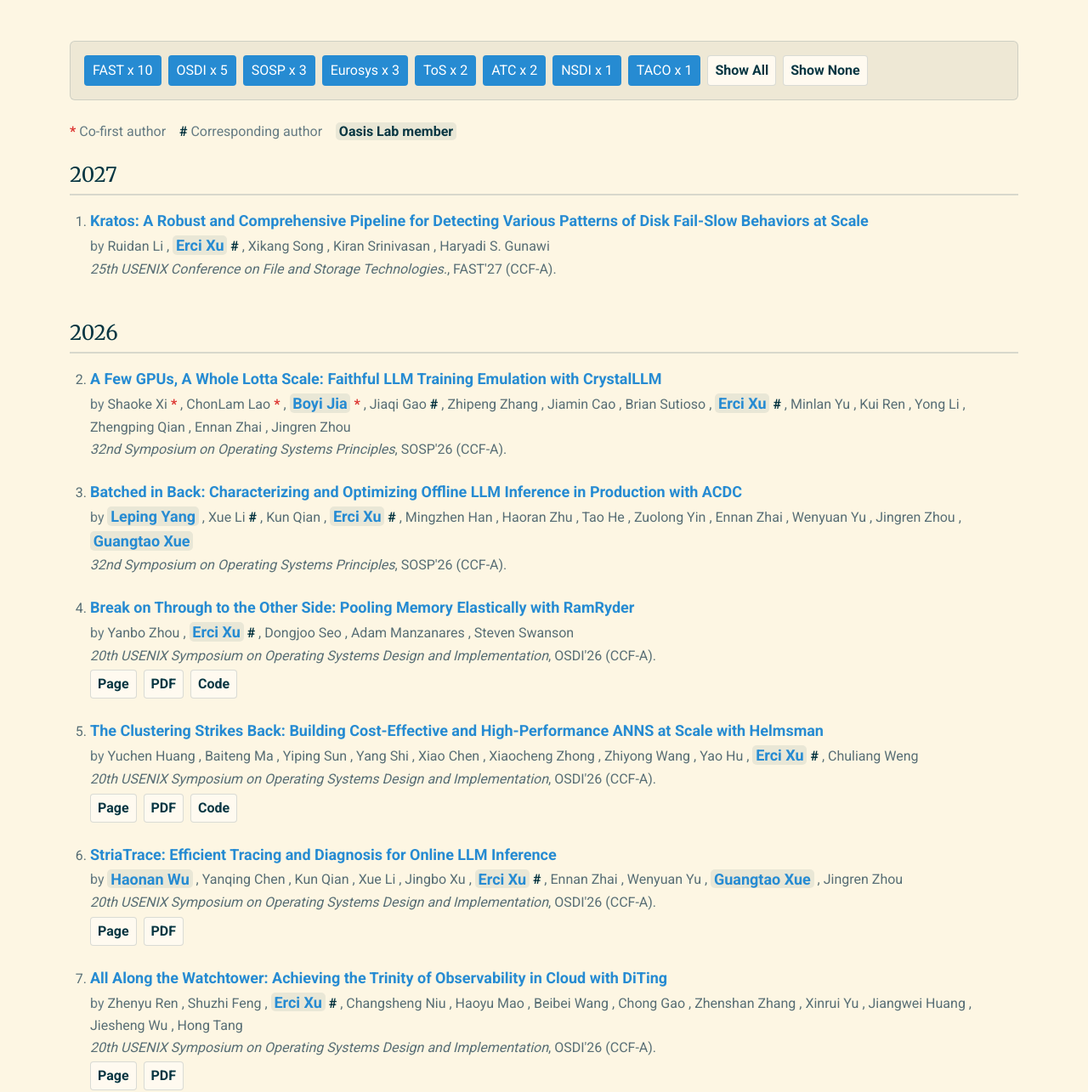
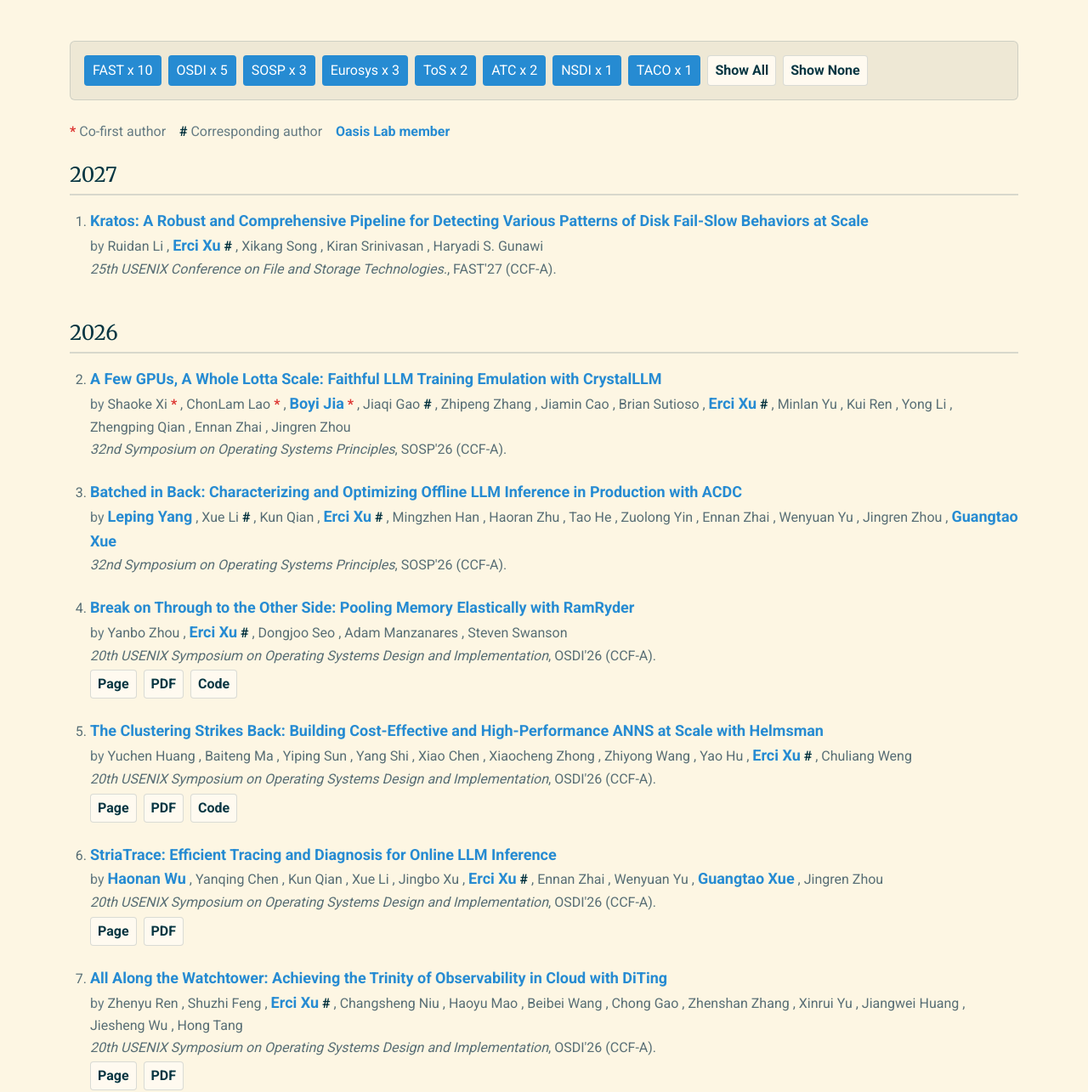
Before and after one commit to oasis-sjtu/oasis-sjtu.github.io, a Flask app: page /publication/ in a window 1280 px wide. Shown: the part 58-1343 px from the top of the page at 85% size. Run offline with Flask 3, Linux system fonts and the light colour scheme; some libraries are stand-ins or nearby versions.

Commit message:
Simplify author highlights

```diff
--- a/static/style.css
+++ b/static/style.css
@@ -661,11 +661,8 @@ h3 {
 }
 
 .oasis-author {
-    background: var(--color-subtle-bg);
-    border-radius: 5px;
-    color: var(--color-heading);
+    color: var(--color-link);
     font-weight: 700;
-    padding: 0.05rem 0.24rem;
 }
 
 .member-author {
--- a/templates/people.html
+++ b/templates/people.html
@@ -46,8 +46,6 @@
                                 {% for author in publication.author_entries %}
                                     {% if author.display|lower == member.name|lower %}
                                         <strong class="member-author">{{ author.display }}</strong>
-                                    {% elif author.is_oasis_member %}
-                                        <strong class="oasis-author">{{ author.display }}</strong>
                                     {% else %}
                                         {{ author.display }}
                                     {% endif %}
```
